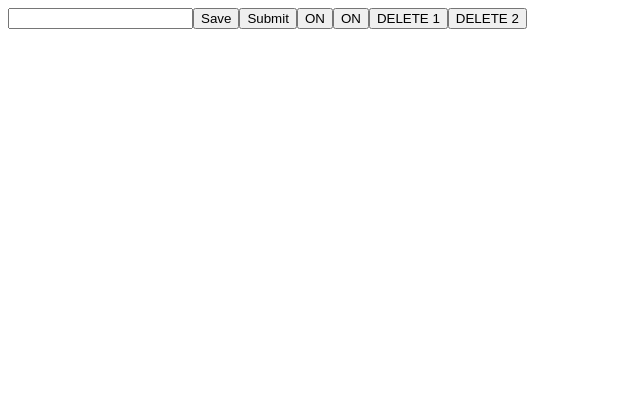
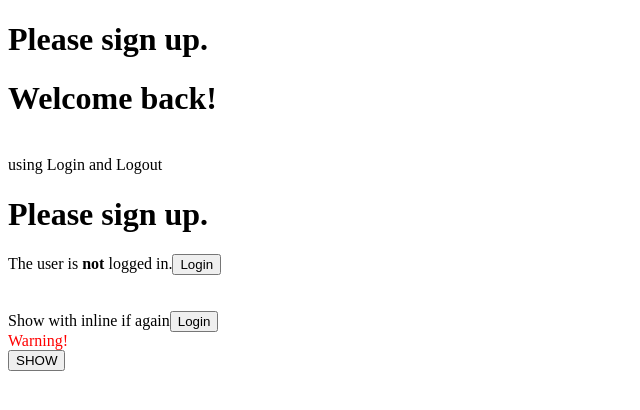
Before and after one commit to reactjs-example/react-tutorial-series, a React (Create React App) app in the folder react-hello-world/: page / in a window 1280 px wide. Shown: the top 410 px of the page, without its empty margins (0-640 px from the left). Built offline with nearby package versions, Linux system fonts and the light colour scheme.

Commit message:
using conditional rendering

```diff
--- a/react-hello-world/src/App.js
+++ b/react-hello-world/src/App.js
@@ -148,7 +148,7 @@ class Form extends React.Component {
     event.preventDefault(); // this restricts page reaload due to form submit
     console.log(event);
   }
-  handleDelete = (e,id)=>{
+  handleDelete = (e, id) => {
     console.log(e);
     console.log(id);
   }
@@ -161,13 +161,13 @@ class Form extends React.Component {
         <button onClick={this.handleClick}>
           {this.state.isToggleOn ? 'ON' : 'OFF'}
         </button>
-        <button onClick={()=>this.handleClick1()}>
+        <button onClick={() => this.handleClick1()}>
           {this.state.isToggleOn ? 'ON' : 'OFF'}
         </button>
-        <button onClick={(e) => this.handleDelete(2,3,e)}>
+        <button onClick={(e) => this.handleDelete(2, 3, e)}>
           DELETE 1
         </button>
-        <button onClick={this.handleDelete.bind(this,200,300)}>
+        <button onClick={this.handleDelete.bind(this, 200, 300)}>
           DELETE 2
         </button>
       </form>
@@ -182,11 +182,137 @@ function eventHandler() {
 
   );
 }
+// END - EVENT HANDLING
+function UserGreeting(props) {
+  return <h1>Welcome back!</h1>;
+}
+
+function GuestGreeting(props) {
+  return <h1>Please sign up.</h1>;
+}
+
+function Greeting(props) {
+  const isLoggedIn = props.isLoggedIn;
+  if (isLoggedIn) {
+    return <UserGreeting />;
+  }
+  return <GuestGreeting />;
+}
+
+function LoginButton(props) {
+  return (
+    <button onClick={props.onClick}>
+      Login
+    </button>
+  );
+}
+
+function LogoutButton(props) {
+  return (
+    <button onClick={props.onClick}>
+      Logout
+    </button>
+  );
+}
+
+class LoginControl extends React.Component {
+  constructor(props) {
+    super(props);
+    this.handleLoginClick = this.handleLoginClick.bind(this);
+    this.handleLogoutClick = this.handleLogoutClick.bind(this);
+    this.state = { isLoggedIn: false };
+  }
+
+  handleLoginClick() {
+    this.setState({ isLoggedIn: true });
+  }
+
+  handleLogoutClick() {
+    this.setState({ isLoggedIn: false });
+  }
+
+  render() {
+    const isLoggedIn = this.state.isLoggedIn;
+    let button;
+    if (isLoggedIn) {
+      button = <LogoutButton onClick={this.handleLogoutClick} />;
+    } else {
+      button = <LoginButton onClick={this.handleLoginClick} />;
+    }
+
+
+
+    return (
+      <div>
+        <Greeting isLoggedIn={isLoggedIn} />
+        The user is <b>{isLoggedIn ? 'currently' : 'not'}</b> logged in.
+        {button}
+        <br />
+        <br />
+        <br />
+        Show with inline if again
+        {isLoggedIn ?
+          <LogoutButton onClick={this.handleLogoutClick} /> :
+          <LoginButton onClick={this.handleLoginClick} />
+        }
+      </div>
+    );
+  }
+}
+
+function WarningBanner(props) {
+  if (!props.warn) {
+    return null;
+  }
+
+  return (
+    <div className="warning" style={{ color: "red" }}>
+      Warning!
+    </div>
+  );
+}
+
+class WarningPage extends React.Component {
+  constructor(props) {
+    super(props);
+    this.state = {
+      showWarning: true
+    }
+    this.toggleWarning = this.toggleWarning.bind(this);
+  }
+
+  toggleWarning() {
+    this.setState(prevState => ({
+      showWarning: !prevState.showWarning
+    }));
+  }
+
+  render() {
+    return <div>
+      <WarningBanner warn={this.state.showWarning} />
+      <button onClick={this.toggleWarning}>{this.state.showWarning ? 'SHOW' : 'HIDE'}</button>
+    </div>
+  }
+}
+function conditionalRendering() {
+  return (
+    <div>
+      <Greeting isLoggedIn={false} />
+      <Greeting isLoggedIn={true} />
+      <br />
+      using Login and Logout
+      <LoginControl />
+      <WarningPage />
+    </div>
+  )
+}
+// END - CONDITIONAL RENDERING
 function reactHandler() {
   // return reactHelloWorld();
   // return componentAndProps();
   // return stateAndLifeCycle();
-  return eventHandler();
+  // return eventHandler();
+  return conditionalRendering();
 }
 
 
```
